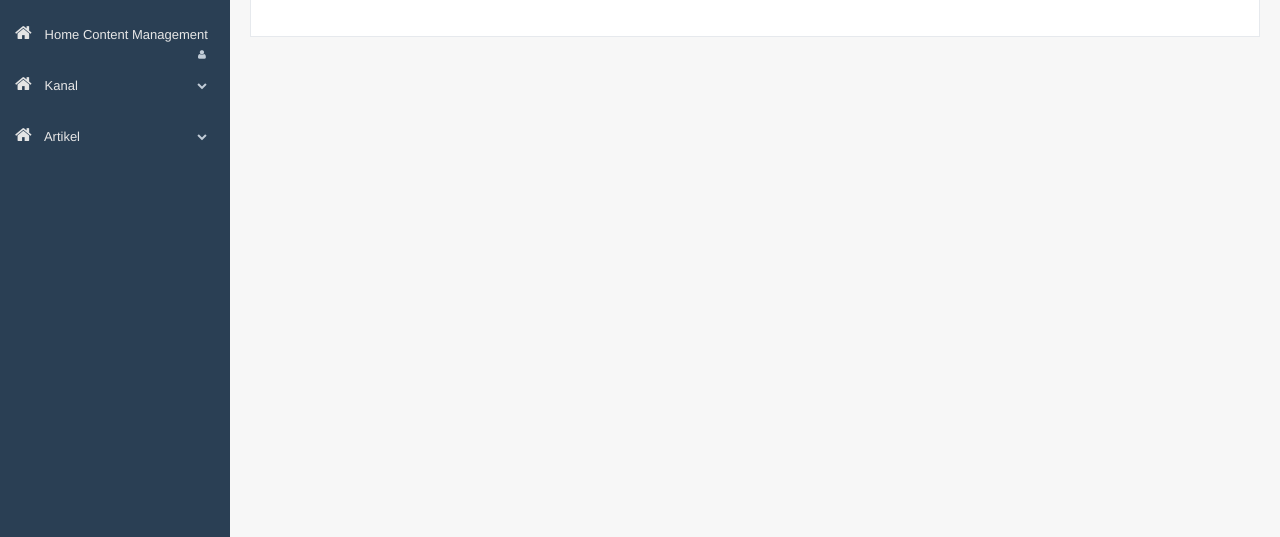
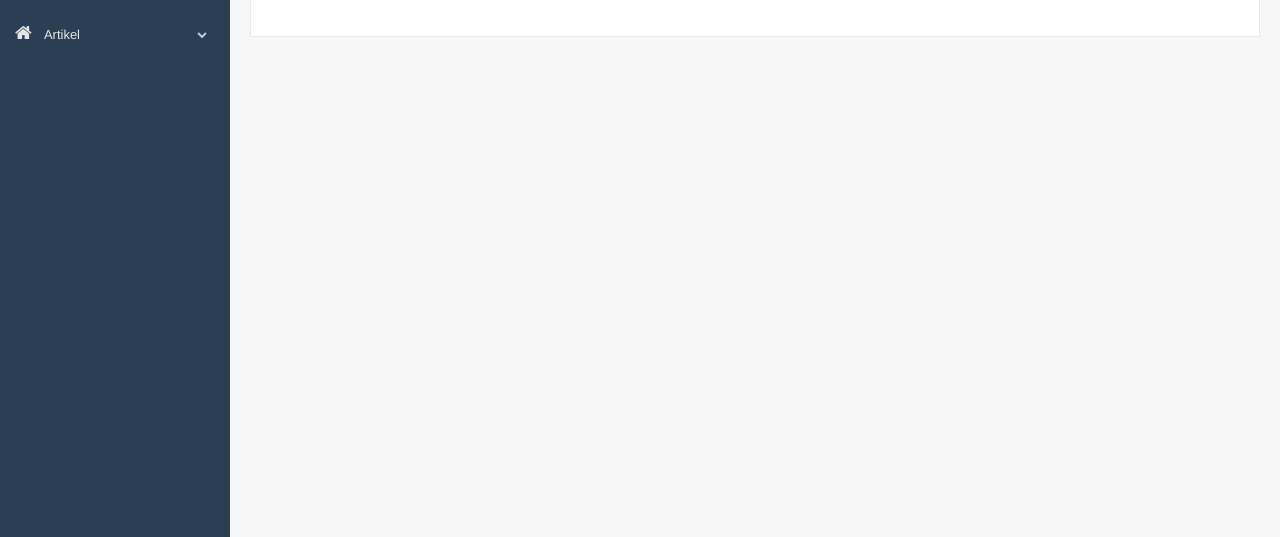
Before and after one commit to WP-Panda/inti-sukabumi, a CodeIgniter app: page /news/index.php/admin_user/show in a window 1280 px wide. Shown: the part 235-772 px from the top of the page. Run offline with CodeIgniter, Linux system fonts and the light colour scheme; the visitor is signed in with stand-in values (Sample User, id 1); data that the repository does not hold is empty; some libraries are stand-ins or nearby versions.

Commit message:
Remove ads Content Management

```diff
--- a/application/modules/templates/views/admin_v.php
+++ b/application/modules/templates/views/admin_v.php
@@ -60,16 +60,6 @@
                   <li><a><i class="fa fa-home"></i> Headline News <span class="fa fa-user"></span></a>
                     <ul class="nav child_menu">
                       <li><a href="<?php echo base_url('myadmin/headline/home') ?>"> Headline Awal </a></li>
-                    </ul>
-                  </li>
-                  <li><a><i class="fa fa-home"></i> Home Content Management <span class="fa fa-user"></span></a>
-                    <ul class="nav child_menu">
-                      <li><a href="<?php echo base_url('myadmin/featured/home/video') ?>"> News Video </a></li>
-                    </ul>
-                  </li>
-                  <li><a><i class="fa fa-home"></i> Kanal <span class="fa fa-chevron-down"></span></a>
-                    <ul class="nav child_menu">
-                      <li><a href="<?php echo base_url('myadmin/category') ?>"> Atur Kanal </a></li>
                     </ul>
                   </li>
                   <li><a><i class="fa fa-home"></i> Artikel <span class="fa fa-chevron-down"></span></a>
```
